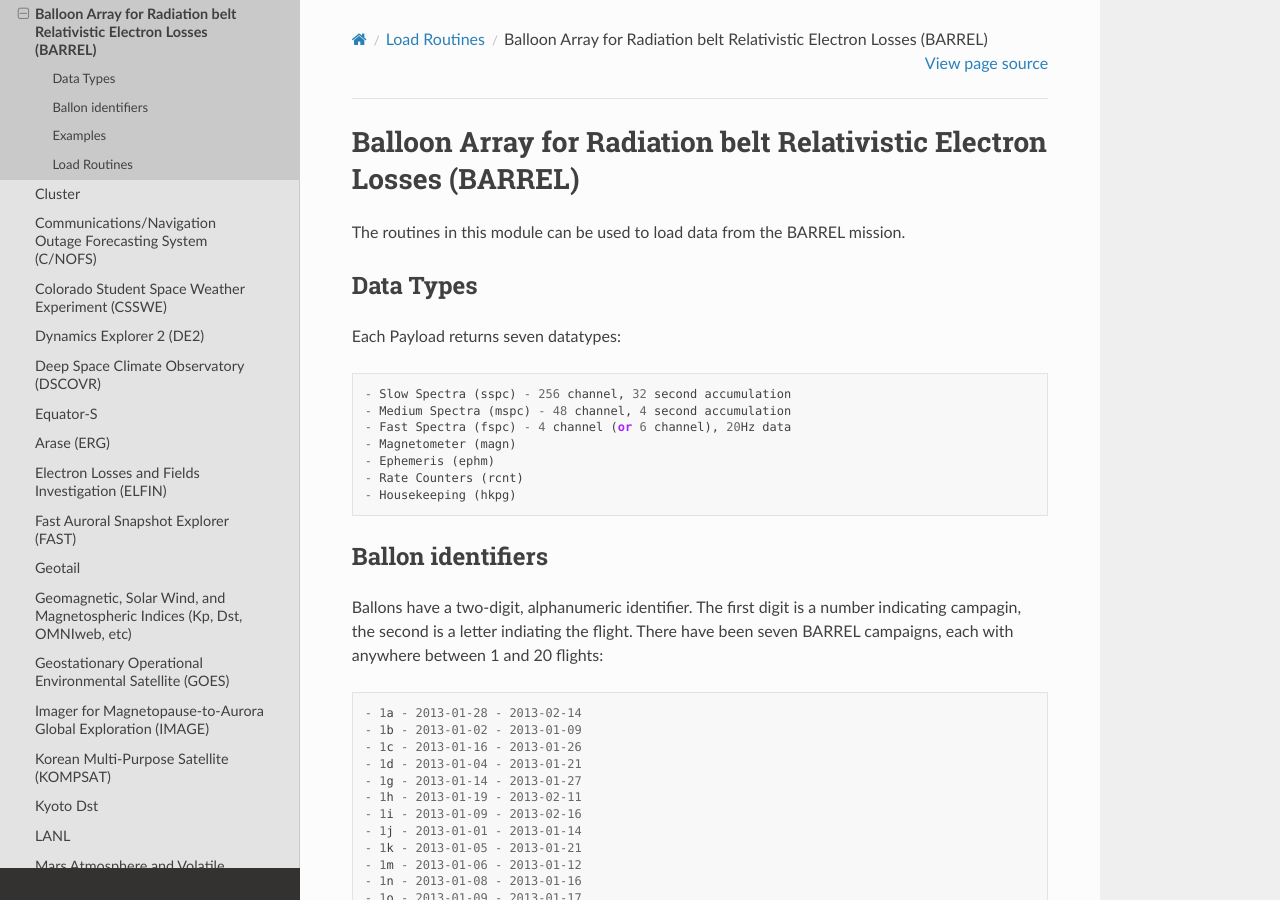
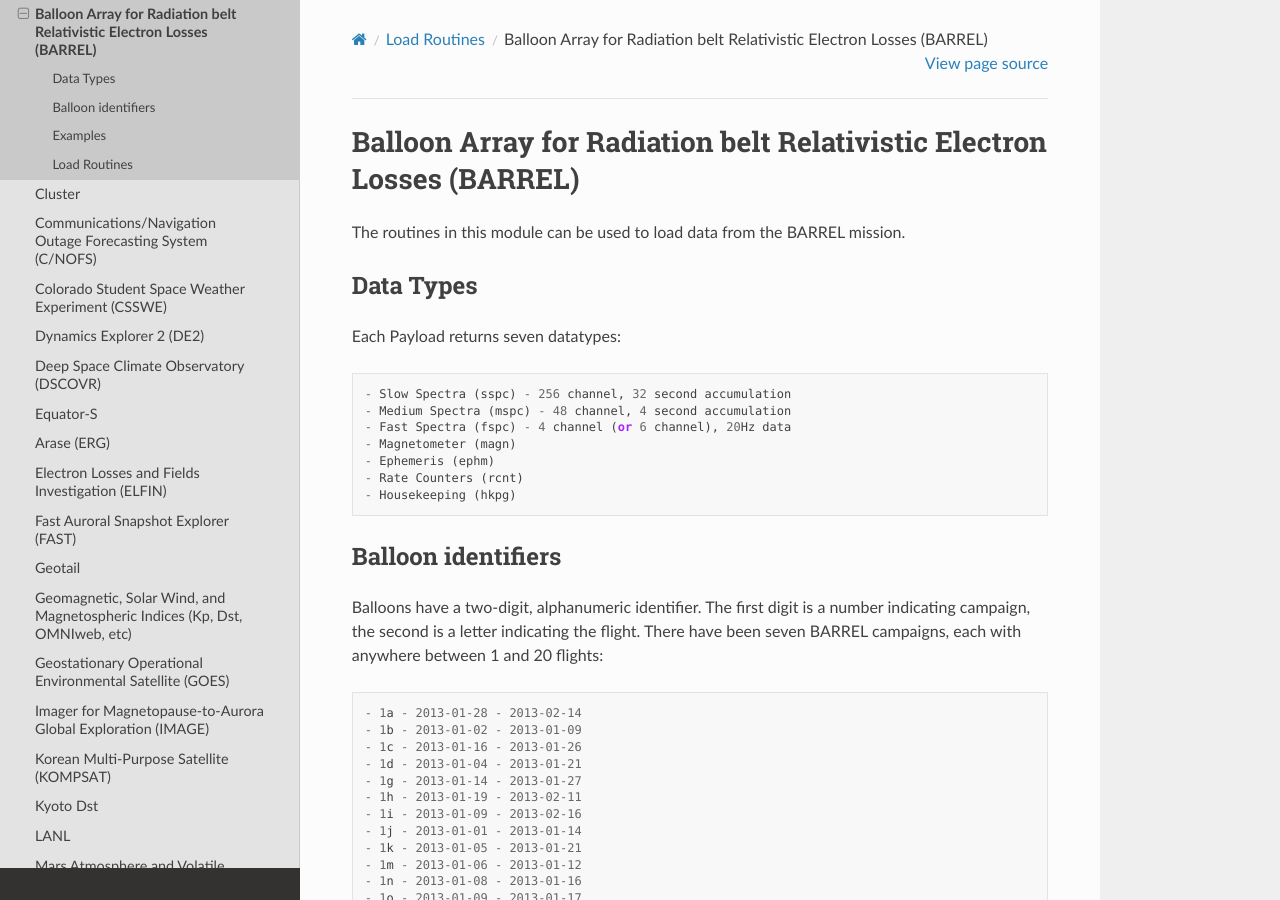
Before and after one commit to spedas/pyspedas, a Sphinx documentation site: the page built from docs/source/barrel.rst, in a window 1280 px wide and 900 px high. Built offline with Sphinx 7.4.7 and the Read the Docs theme 2.0.0, drawn with Linux system fonts in a browser that asks for light colours.

Commit message:
Fixed typos

```diff
--- a/docs/source/barrel.rst
+++ b/docs/source/barrel.rst
@@ -17,10 +17,10 @@ Each Payload returns seven datatypes::
     - Housekeeping (hkpg)
 
 
-Ballon identifiers
+Balloon identifiers
 -------------------
 
-Ballons have a two-digit, alphanumeric identifier. The first digit is a number indicating campagin, the second is a letter indiating the flight.
+Balloons have a two-digit, alphanumeric identifier. The first digit is a number indicating campaign, the second is a letter indicating the flight.
 There have been seven BARREL campaigns, each with anywhere between 1 and 20 flights::
 
     - 1a - 2013-01-28 - 2013-02-14
```
